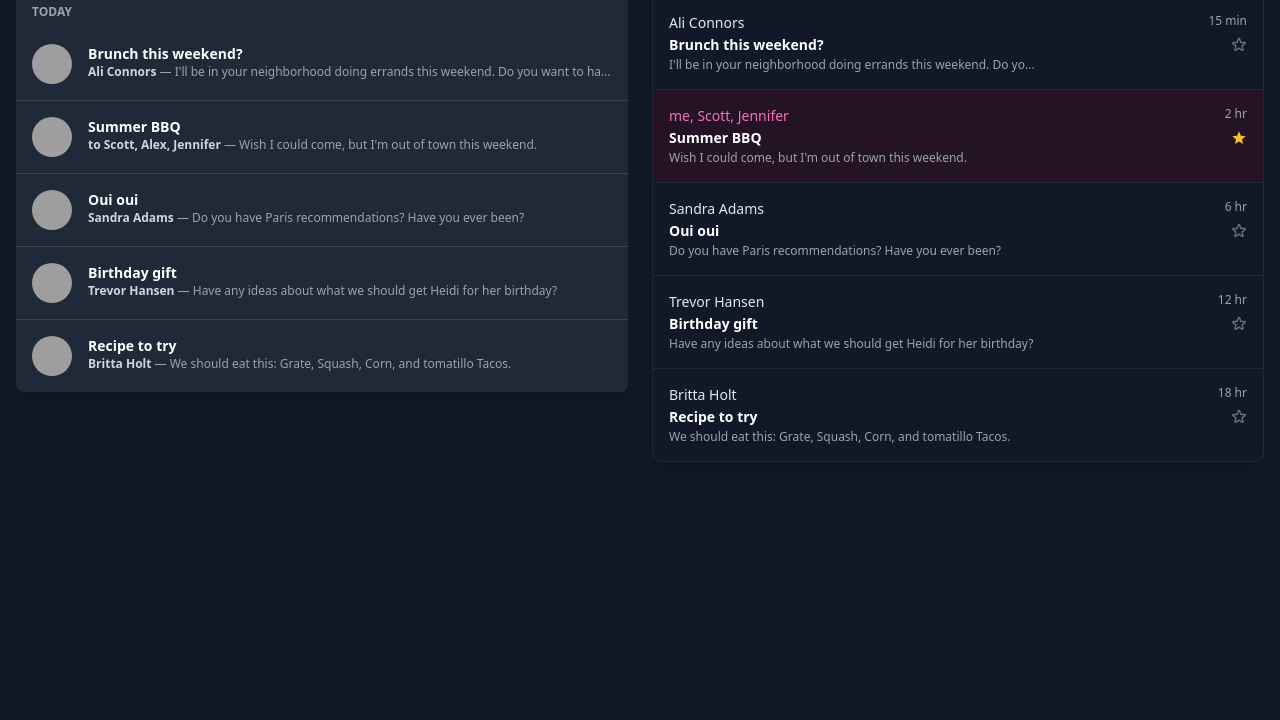
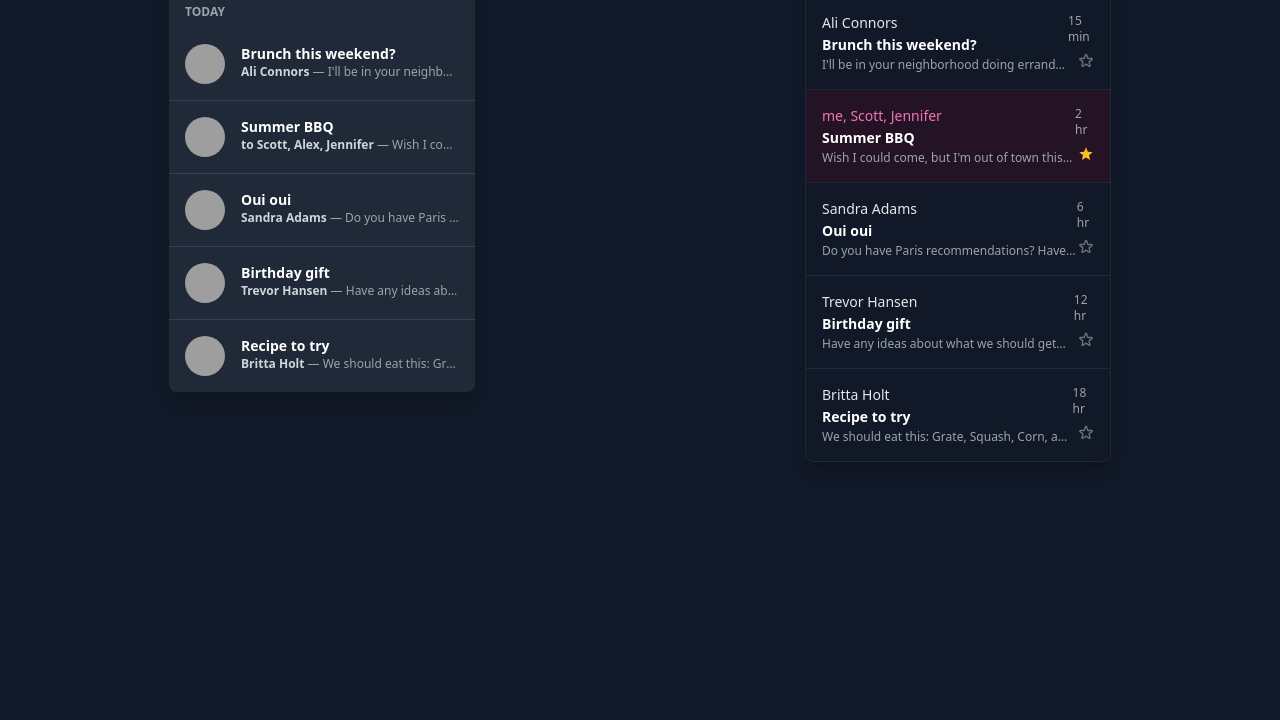
Before and after one commit to devjuancarlos10/PRACTICA02, a plain HTML site: page page1.html in a window 1280 px wide. Shown: the part 80-800 px from the top of the page. Drawn offline with nearby package versions, Linux system fonts and the light colour scheme; grey boxes are pictures that could not be loaded.

Commit message:
ajusté el diseño del contenido

```diff
--- a/page1.html
+++ b/page1.html
@@ -195,5 +195,14 @@
 
   </div>
 
+  <!-- Script CSS arbitrario de Tailwind -->
+  <style>
+    @media (min-width: 701px) and (max-width: 1399px) {
+      .\37 01px\:w-\[50\%\] {
+        width: 50% !important;
+      }
+    }
+  </style>
+
 </body>
 </html>
```
